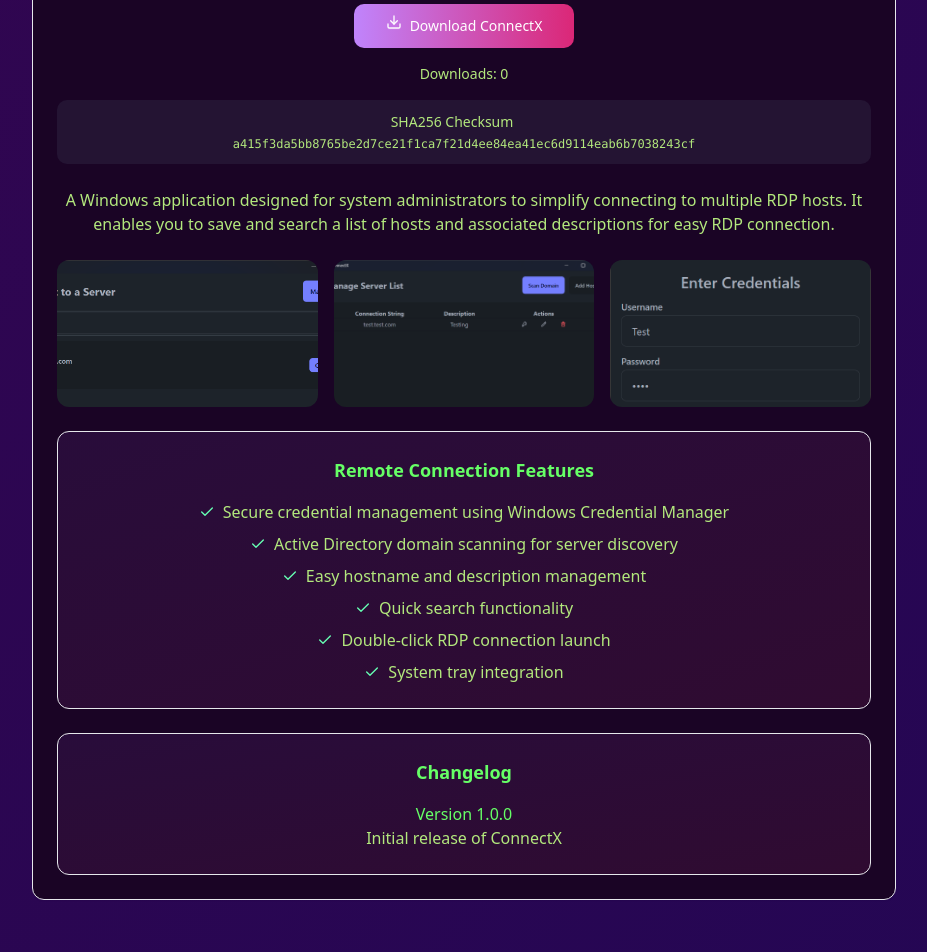
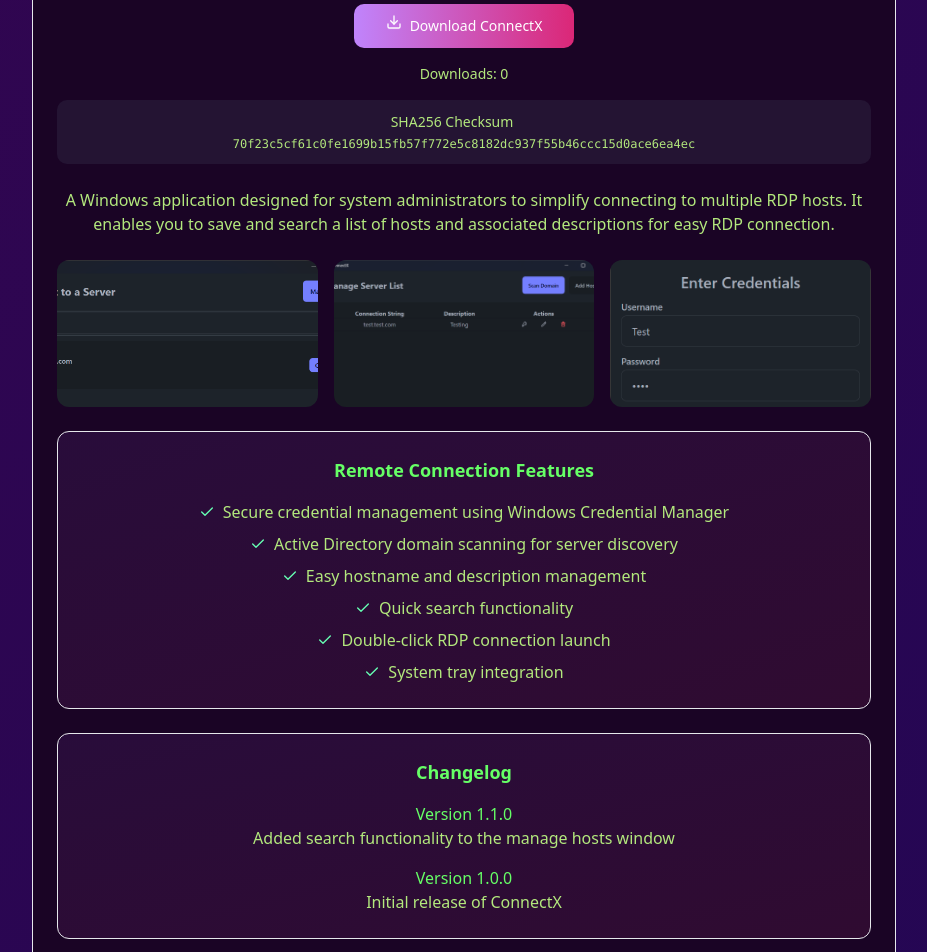
Before and after one commit to Swatto86/swatto.github.io, a Next.js app: page / in a window 1280 px wide. Shown: the part 3000-3952 px from the top of the page, without its empty margins (304-1231 px from the left). Built offline with nearby package versions, Linux system fonts and the light colour scheme; no server answers; the database is empty.

Commit message:
ConnectX-Update

```diff
--- a/src/app/page.tsx
+++ b/src/app/page.tsx
@@ -313,11 +313,11 @@
         <section id="connectx" className="utility-section">
           <UtilityCard
             title="ConnectX"
-            version="1.0.0"
+            version="1.1.0"
             description="Remote Desktop Connection Manager"
             gradient="from-purple-400 to-pink-600"
             downloadCount={downloadCounts.ConnectX}
-            sha256="a415f3da5bb8765be2d7ce21f1ca7f21d4ee84ea41ec6d9114eab6b7038243cf"
+            sha256="70f23c5cf61c0fe1699b15fb57f772e5c8182dc937f55b46ccc15d0ace6ea4ec"
             downloadLink="/static/downloads/ConnectX/ConnectX.exe"
             onDownload={() => handleDownload("ConnectX")}
           >
@@ -348,6 +348,10 @@
 
             <ChangelogSection
               items={[
+                {
+                  version: "Version 1.1.0",
+                  changes: ["Added search functionality to the manage hosts window"]
+                },
                 {
                   version: "Version 1.0.0",
                   changes: ["Initial release of ConnectX"],
```
Also changed, not shown: 1 other file (tests, documents, lock files or other folders).
